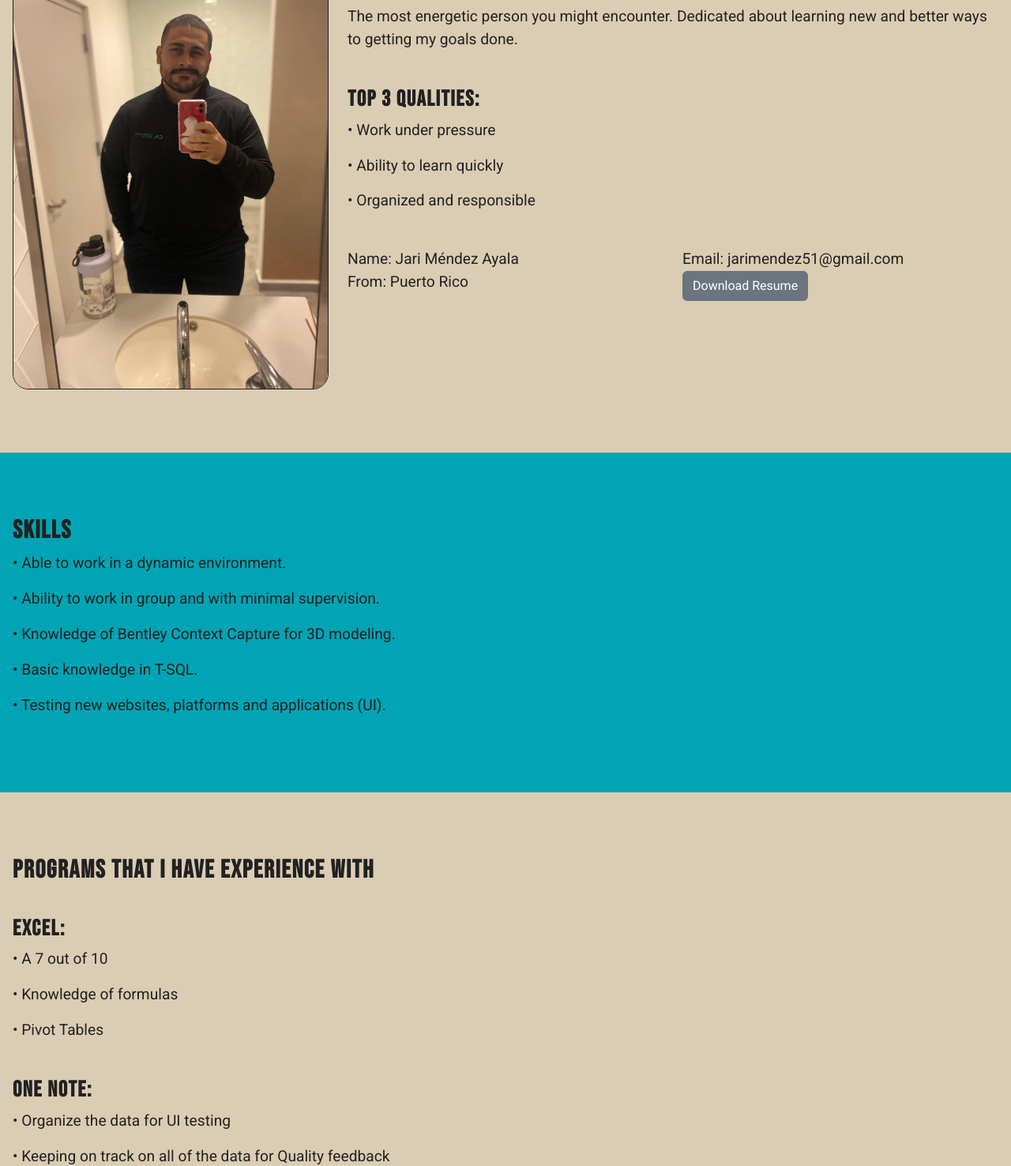
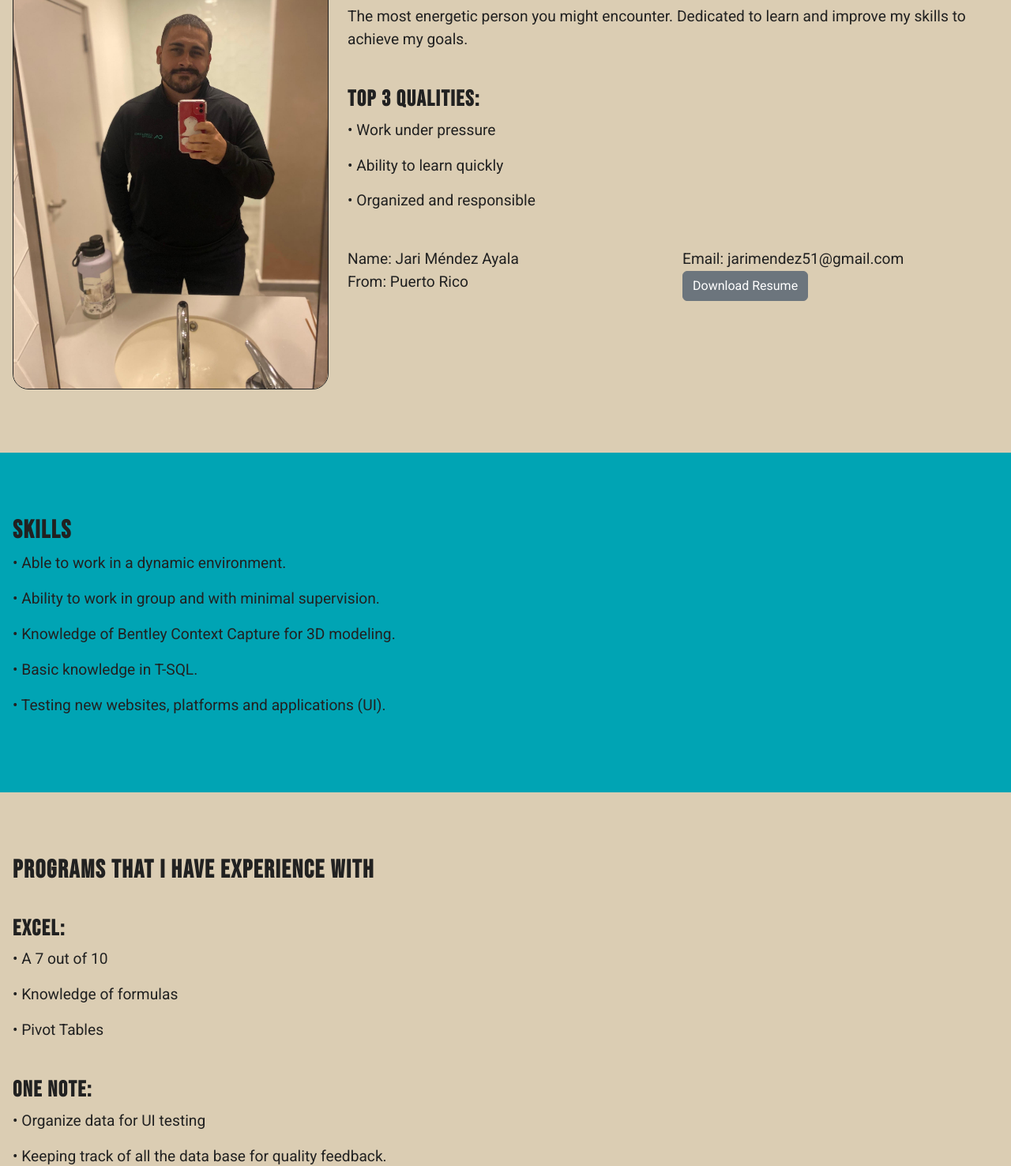
Before and after one commit to oceantemper/JariLandingPage, a plain HTML site: page index.html in a window 1280 px wide. Shown: the part 730-2206 px from the top of the page at 79% size. Drawn offline with nearby package versions, Linux system fonts and the light colour scheme; a script that the page names is missing.

Commit message:
fixxed grammatical error

```diff
--- a/index.html
+++ b/index.html
@@ -79,8 +79,6 @@
                 <a class="nav-link" href="#contact">Contact</a>
               </li>
 
-
-
               <a href="https://www.linkedin.com/in/jari-mendez-ayala-j51/"
                 ><i class="bi bi-linkedin p-2 socialIcons"></i
               ></a>
@@ -128,8 +126,8 @@
           <div class="col-12 col-lg-8 mt-4 mt-lg-0">
             <h2>I'm Jari Méndez Ayala,</h2>
             <p>
-              The most energetic person you might encounter. Dedicated about
-              learning new and better ways to getting my goals done.
+              The most energetic person you might encounter. Dedicated to learn
+              and improve my skills to achieve my goals.
             </p>
             <br />
             <h3>Top 3 qualities:</h3>
@@ -180,8 +178,8 @@
         <p>• Pivot Tables</p>
         <br />
         <h3>One Note:</h3>
-        <p>• Organize the data for UI testing</p>
-        <p>• Keeping on track on all of the data for Quality feedback</p>
+        <p>• Organize data for UI testing</p>
+        <p>• Keeping track of all the data base for quality feedback.</p>
         <br />
         <h3>TSQL:</h3>
         <p>• Basic knowledge Selects</p>
```
